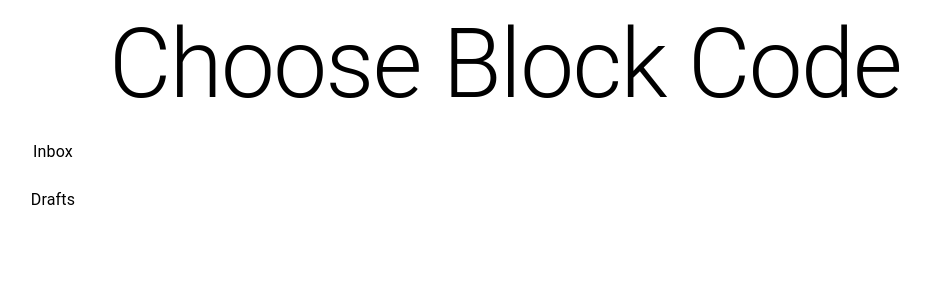
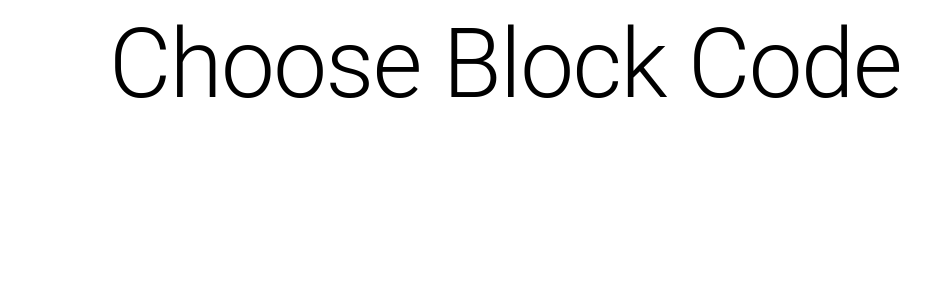
Before and after one commit to Hiladolev/online-coding, a React (Create React App) app in the folder client/: page / in a window 1280 px wide. Shown: the top 300 px of the page, without its empty margins (135-1065 px from the left). Built offline with nearby package versions, Linux system fonts and the light colour scheme.

Commit message:
moving list item,button and text to the single code component for having a structure to every list item

```diff
--- a/client/src/components/pages/Lobby/CodeBlockList/CodeBlockList.tsx
+++ b/client/src/components/pages/Lobby/CodeBlockList/CodeBlockList.tsx
@@ -1,24 +1,11 @@
 import Box from "@mui/material/Box";
 import List from "@mui/material/List";
-import ListItem from "@mui/material/ListItem";
-import ListItemButton from "@mui/material/ListItemButton";
-import ListItemText from "@mui/material/ListItemText";
+
 function CodeBlockList(): JSX.Element {
   return (
     <Box sx={{ width: "100%", maxWidth: 360, bgcolor: "background.paper" }}>
       <nav aria-label="main mailbox folders">
-        <List>
-          <ListItem disablePadding>
-            <ListItemButton>
-              <ListItemText primary="Inbox" />
-            </ListItemButton>
-          </ListItem>
-          <ListItem disablePadding>
-            <ListItemButton>
-              <ListItemText primary="Drafts" />
-            </ListItemButton>
-          </ListItem>
-        </List>
+        <List></List>
       </nav>
     </Box>
   );
```
Also changed, not shown: client/src/components/pages/Lobby/CodeBlockList/SingleCodeBlock.tsx (+12 -1 lines).
